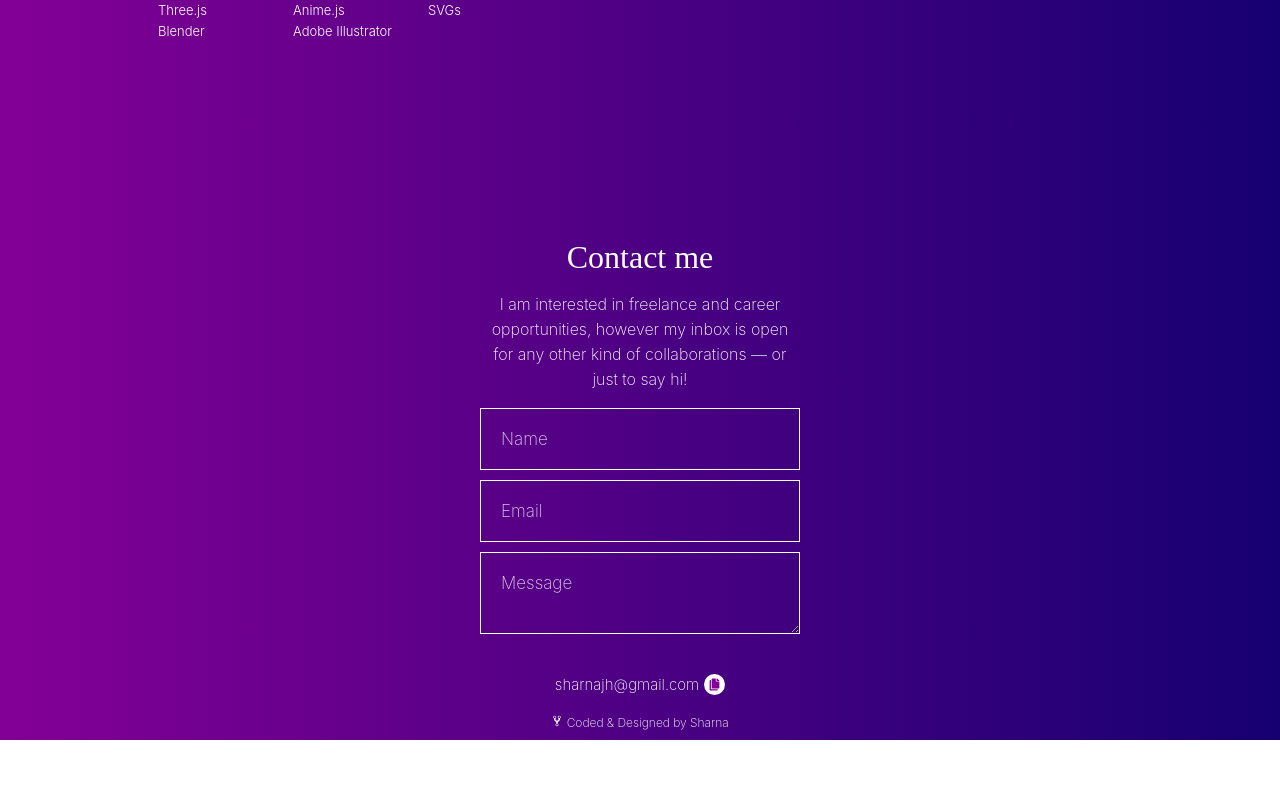
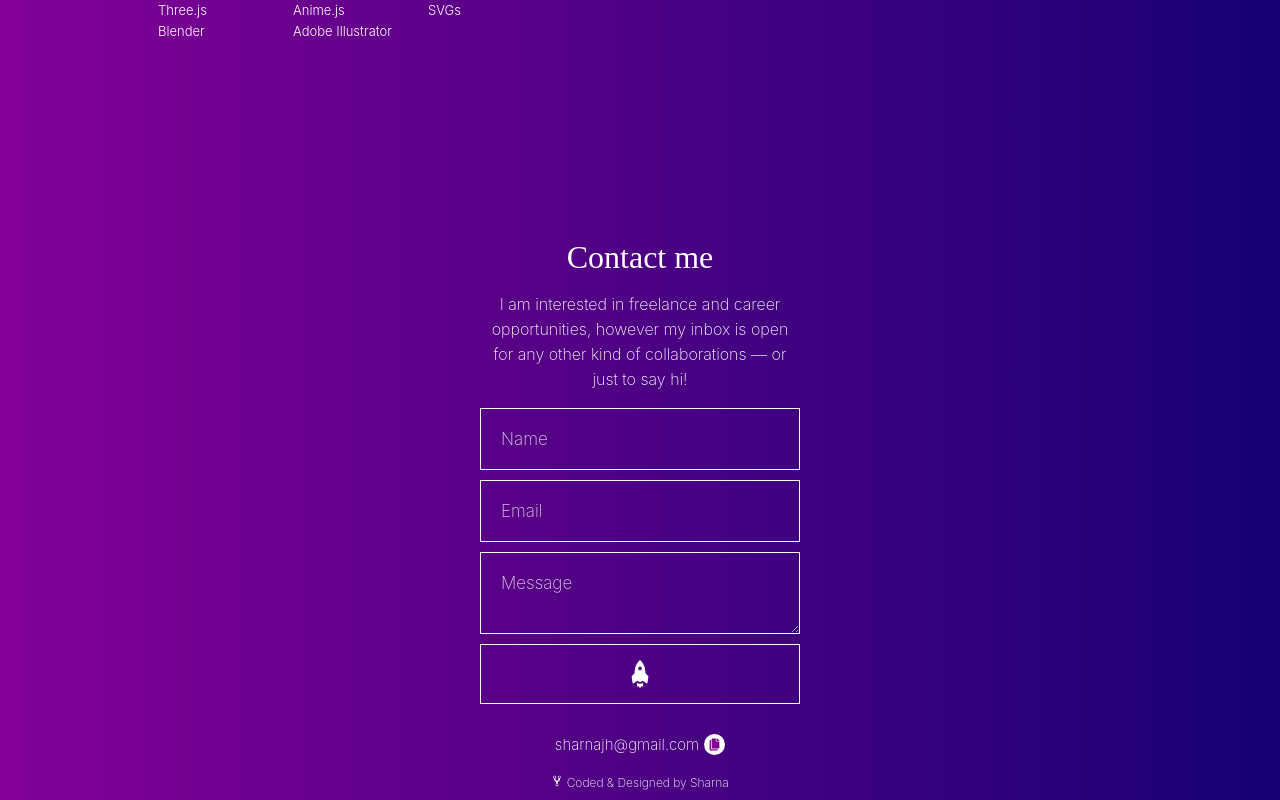
Before and after one commit to sharnajh/sharna, a React (Create React App) app: page / in a window 1280 px wide. Shown: the part 1402-2202 px from the top of the page. Before the commit the page ends 2142 px from the top, so only its background shows below. Built offline with nearby package versions, Linux system fonts and the light colour scheme; no server answers.

Commit message:
fixed up form

```diff
--- a/src/Form.js
+++ b/src/Form.js
@@ -14,22 +14,26 @@ class Form extends Component {
     success: false,
     anim: false
   };
-  validateForm = () => {
-    anime({
+  validateForm = toggle => {
+    const { anim, isSending } = this.state;
+    if (anim === false && isSending === false) {
+      toggle
+        ? anime({
             targets: ["#rectwrap rect"],
             strokeDashoffset: [anime.setDashoffset, 0],
             easing: "easeOutQuad",
-      duration: 1000
-    });
-  };
-  invalidateForm = () => {
-    anime({
+            duration: 1000,
+            reverse: true
+          })
+        : anime({
             targets: ["#rectwrap rect"],
             strokeDashoffset: [0, anime.setDashoffset],
             easing: "easeOutQuad",
-      duration: 1000
+            duration: 1000,
+            reverse: true
           });
     }
+  };
   setFocus = e => {
     this.setState({ focused: e.target.name });
   };
@@ -224,14 +228,17 @@ class Form extends Component {
           onFocus={this.setFocus}
           onChange={this.setData}
         />
-        {name.length > 0 && email.length > 0 && email.includes("@") && (
-          <button id="submit" type="submit">
+
+        <button
+          id="submit"
+          type="submit"
+        >
           <svg
             width="100%"
             height="100%"
             id="rectwrap"
-              onMouseEnter={this.validateForm}
-              onMouseLeave={this.invalidateForm}
+            onMouseEnter={() => this.validateForm(true)}
+            onMouseLeave={() => this.validateForm(false)}
           >
             <rect
               width="100%"
@@ -241,11 +248,16 @@ class Form extends Component {
               stroke="#FF1A82"
               strokeDasharray="5000"
               strokeDashoffset="5000"
+              style={{
+                opacity:
+                  name.length > 0 && email.length > 0 && email.includes("@")
+                    ? "1"
+                    : "0"
+              }}
             />
           </svg>
           <IoMdRocket size={30} className="siz" />
         </button>
-        )}
 
         <Clipboard />
       </form>
```
Lines whose indentation alone changed are shown as unchanged.
